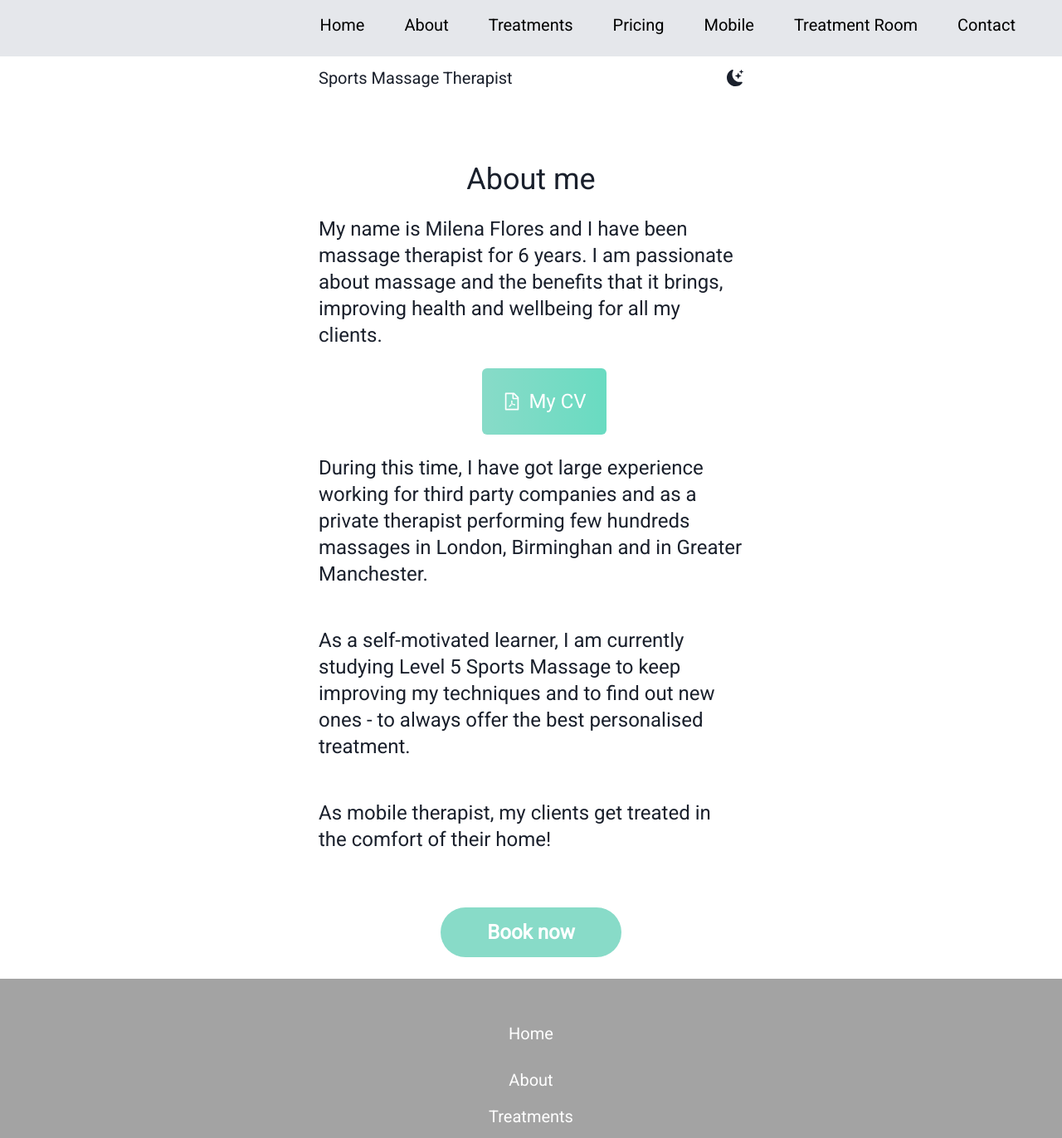
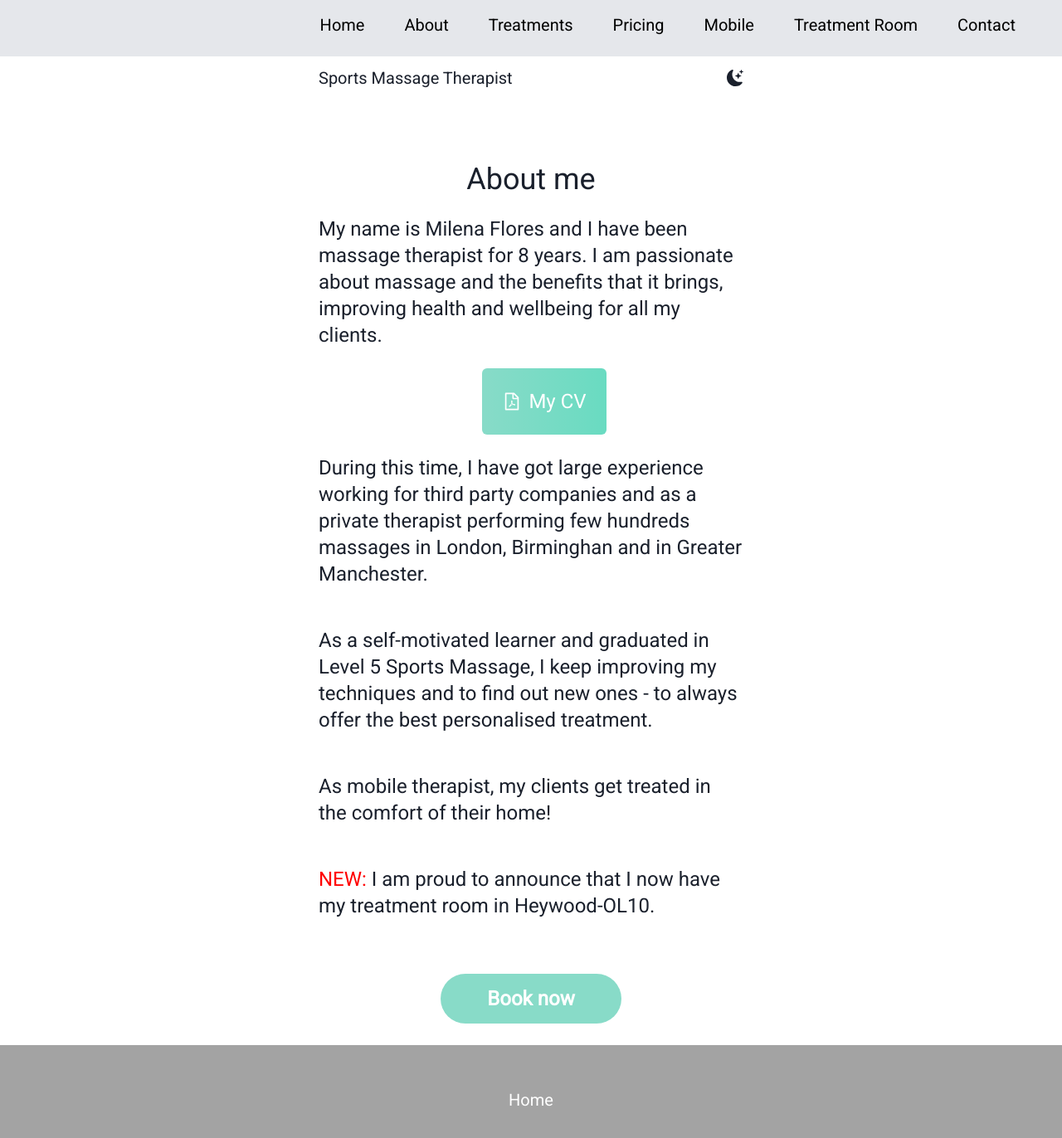
Before and after one commit to h-chagas/milena-new-portfolio, a Next.js app: page /about in a window 1280 px wide. Shown: the top 1372 px of the page at 83% size. Built offline with nearby package versions, Linux system fonts and the light colour scheme.

Commit message:
about.js page update <p> with new word in span html tag styled in red

```diff
--- a/src/pages/about.js
+++ b/src/pages/about.js
@@ -38,7 +38,7 @@ const About = () => {
             About me
           </h2>
           <p className="py-2 sm:text-xl sm:py-4 lg:text-2xl lg:py-6">
-            My name is Milena Flores and I have been massage therapist for 6
+            My name is Milena Flores and I have been massage therapist for 8
             years. I am passionate about massage and the benefits that it
             brings, improving health and wellbeing for all my clients.
           </p>
@@ -49,13 +49,16 @@ const About = () => {
             massages in London, Birminghan and in Greater Manchester.
           </p>
           <p className="py-2 sm:text-xl sm:py-4 lg:text-2xl lg:py-6">
-            As a self-motivated learner, I am currently studying Level 5 Sports
-            Massage to keep improving my techniques and to find out new ones -
+            As a self-motivated learner and graduated in Level 5 Sports
+            Massage, I keep improving my techniques and to find out new ones -
             to always offer the best personalised treatment.
           </p>
           <p className="py-2 sm:text-xl sm:py-4 lg:text-2xl lg:py-6">
             As mobile therapist, my clients get treated in the comfort of their
             home!
+          </p>
+          <p className="py-2 sm:text-xl sm:py-4 lg:text-2xl lg:py-6">
+          <span style={{color: 'red'}}>NEW:</span> I am proud to announce that I now have my treatment room in Heywood-OL10.
           </p>
         </div>
 
```
